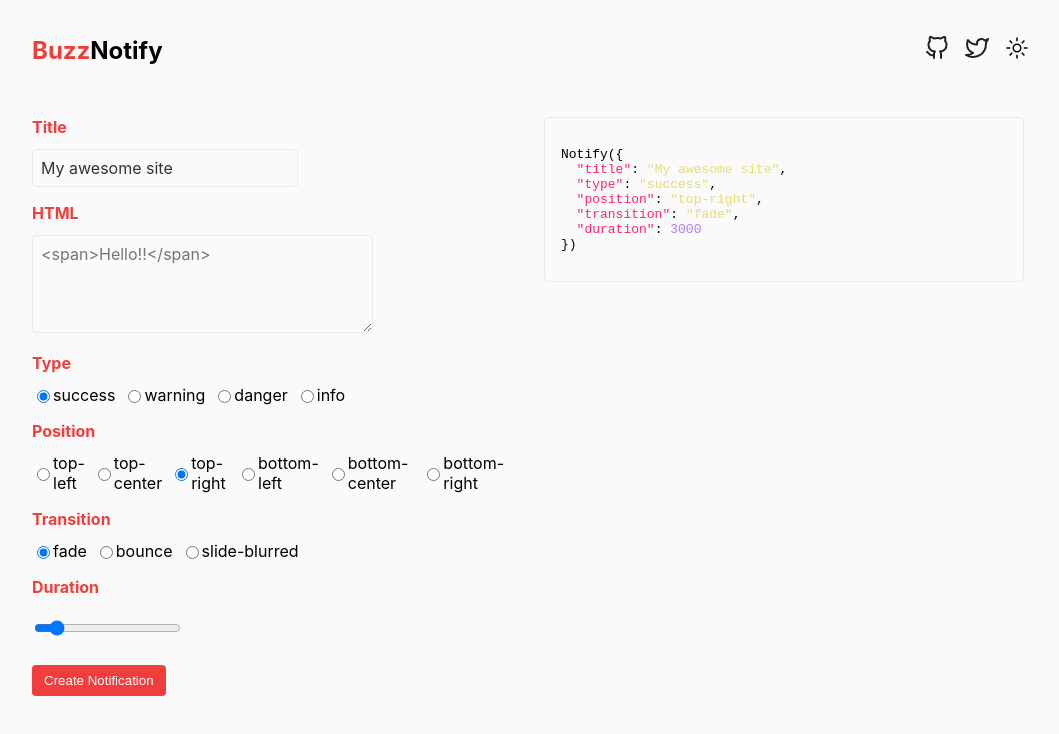
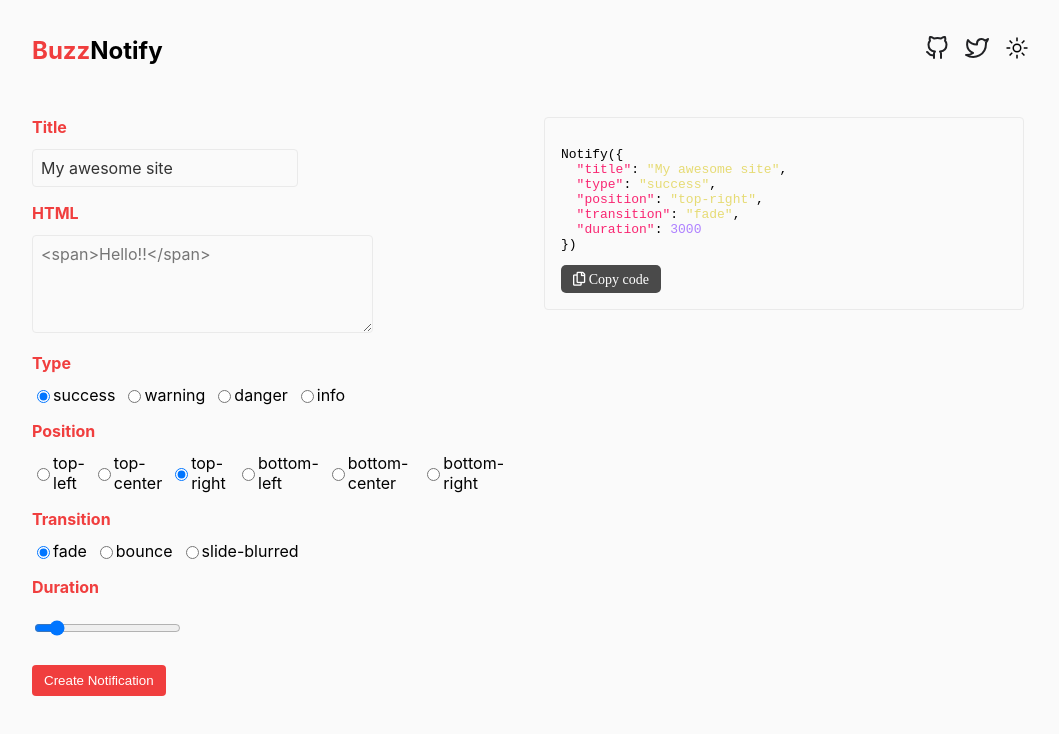
Before and after one commit to roberthgnz/buzz-notify-docs, a Vue app: page / in a window 1280 px wide. Shown: the top 734 px of the page, without its empty margins (112-1171 px from the left). Built offline with nearby package versions, Linux system fonts and the light colour scheme.

Commit message:
added a copy code button

```diff
--- a/index.html
+++ b/index.html
@@ -1,16 +1,19 @@
 <!DOCTYPE html>
 <html lang="en">
+
 <head>
   <title>BuzzNotify</title>
   <meta charset="UTF-8" />
   <meta name="viewport" content="width=device-width, initial-scale=1.0" />
-    <meta
-      name="description"
-      content="Small and Clean JavaScript Toast Notifications"
-    />
+  <meta name="description" content="Small and Clean JavaScript Toast Notifications" />
+  <link rel="stylesheet" href="https://cdnjs.cloudflare.com/ajax/libs/font-awesome/5.15.1/css/all.min.css"
+    integrity="sha512-xrR7mavNfSZfw2/f52cZHpeC8gA2F5l/t6RPMhQblxw9DOp5m3d03LISzkCe2bjDxRI8Oj+9ZVj5z3/BzZ4deA=="
+    crossorigin="anonymous" />
 </head>
+
 <body>
   <div id="app"></div>
   <script type="module" src="/src/main.js"></script>
 </body>
+
 </html>
--- a/package.json
+++ b/package.json
@@ -15,7 +15,8 @@
     "@reliutg/buzz-notify": "2.5.6",
     "@vueuse/core": "10.5.0",
     "highlight.js": "11.9.0",
-    "vue": "3.3.4"
+    "vue": "3.3.4",
+    "vite": "^4.4.11"
   },
   "devDependencies": {
     "@vitejs/plugin-vue": "4.4.0",
--- a/src/components/CodePreview.vue
+++ b/src/components/CodePreview.vue
@@ -1,6 +1,10 @@
 <template>
   <div class="code-preview">
     <pre v-html="preview"></pre>
+    <button @click="copyToClipboard" :disabled="isCopied">
+      <span v-if="!isCopied" class="far fa-copy"> Copy code</span>
+      <i v-else>Copied!</i>
+    </button>
   </div>
 </template>
 
@@ -9,6 +13,11 @@
 import "highlight.js/styles/monokai-sublime.css";
 
 export default {
+  data() {
+    return {
+      isCopied: false,
+    };
+  },
   props: {
     code: {
       type: Object,
@@ -22,6 +31,22 @@
       return hljs.highlight(text, { language: "json" }).value;
     },
   },
+  methods: {
+    copyToClipboard() {
+      const el = document.createElement("textarea");
+      el.value = `Notify(${JSON.stringify(this.code, null, 2)})`;
+      document.body.appendChild(el);
+      el.select();
+      document.execCommand("copy");
+      document.body.removeChild(el);
+      // Update the state to show "Copied"
+      this.isCopied = true;
+      // Reset after a short delay (e.g., 2 seconds)
+      setTimeout(() => {
+        this.isCopied = false;
+      }, 2000);
+    },
+  },
 };
 </script>
 
@@ -31,7 +56,23 @@
   border-radius: 4px;
   border: 1px solid #eaeaea;
 }
+
 .dark .code-preview {
   border-color: #222;
 }
+
+button {
+  background-color: #4a4a4a; /* Dark background color */
+  color: #ffffff; /* Text color */
+  padding: 6px 12px; /* Adjusted padding for a smaller button */
+  font-size: 14px; /* Adjusted font size */
+  border: none;
+  border-radius: 5px;
+  cursor: pointer;
+  transition: background-color 0.3s ease; /* Smooth transition on hover */
+}
+
+button:hover {
+  background-color: #333; /* Darker background color on hover */
+}
 </style>
```
Also changed, not shown: 1 other file (tests, documents, lock files or other folders). Lines whose indentation alone changed are shown as unchanged.
